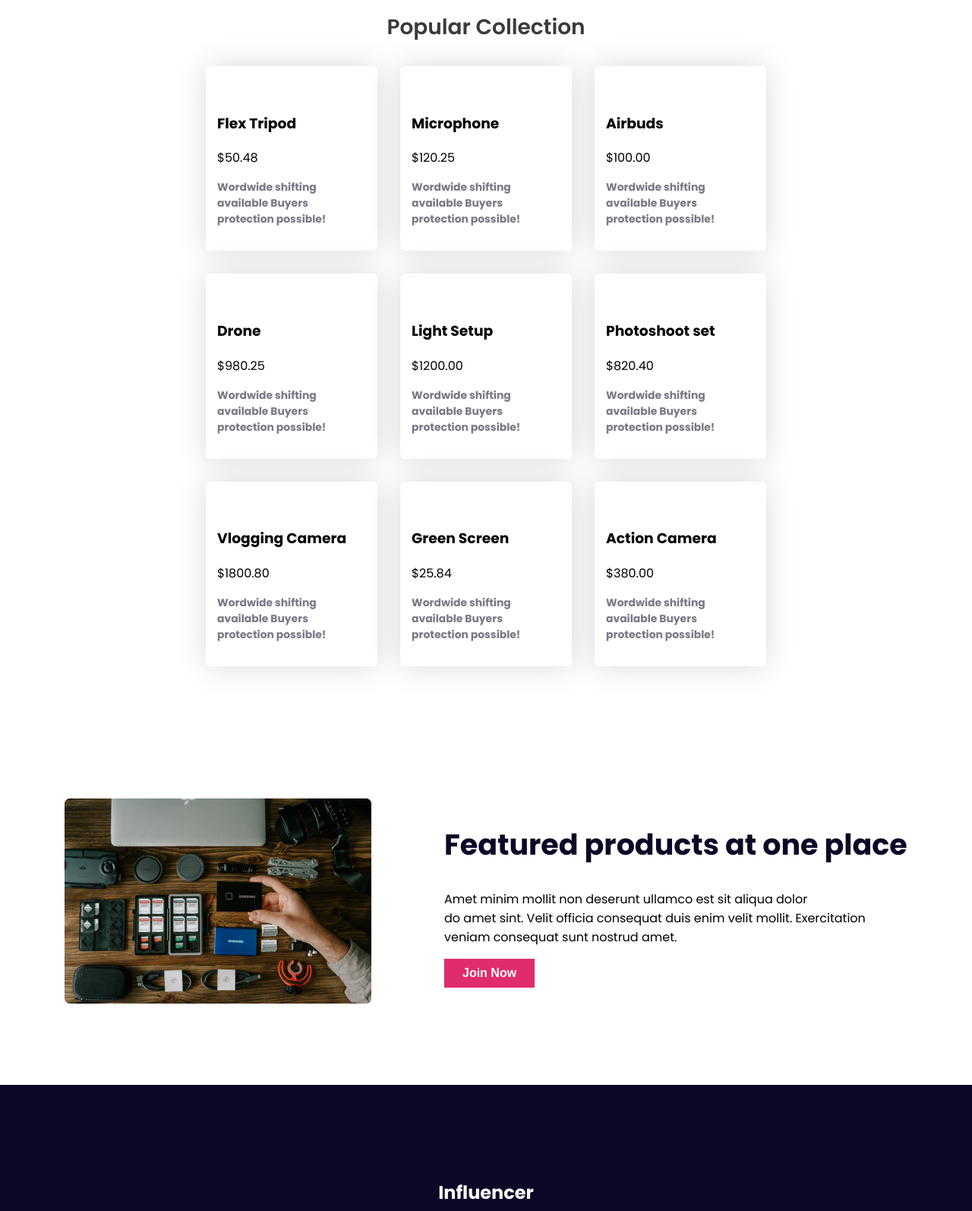
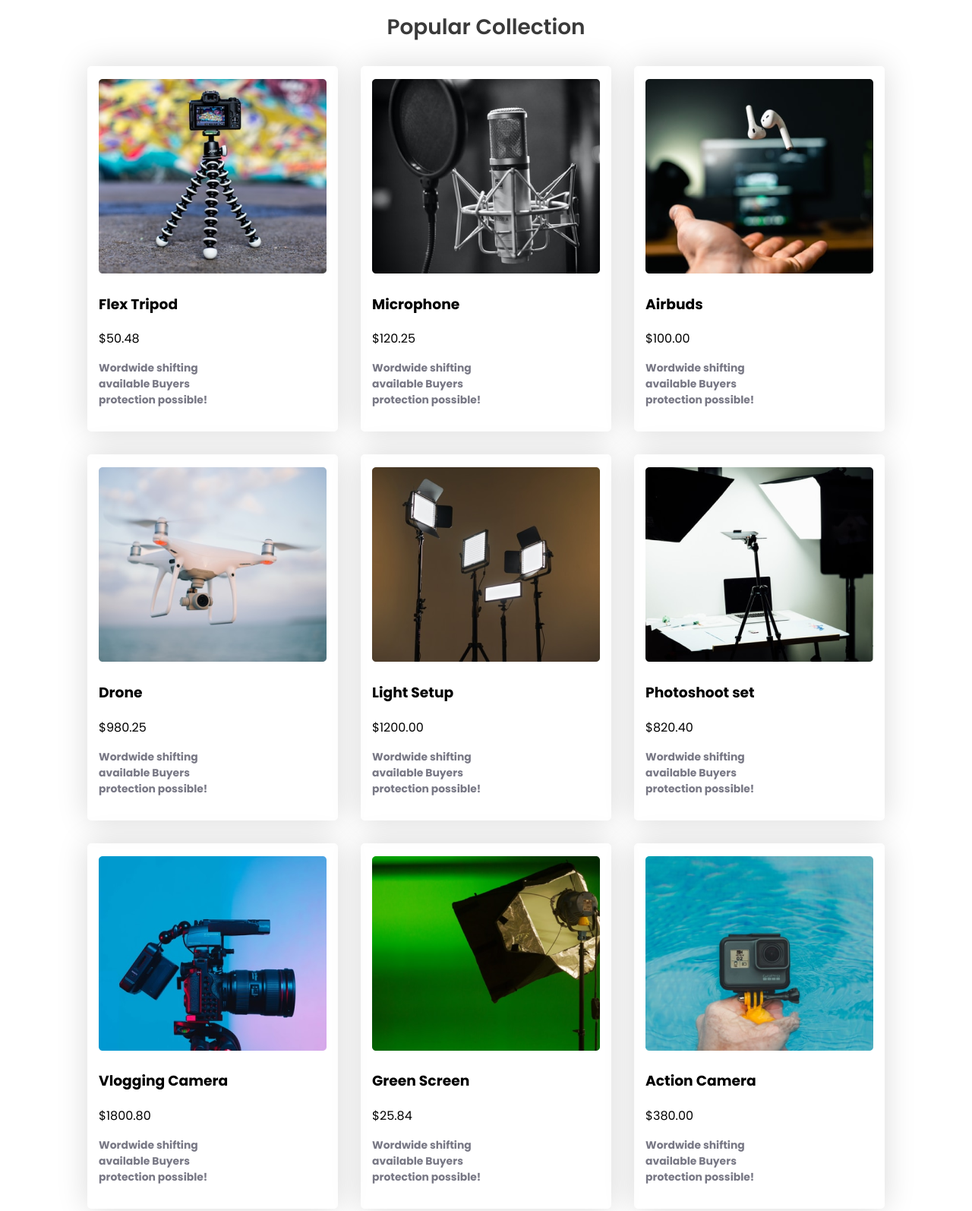
Before and after one commit to ahmedziaussalam1977/influencer-gear-websites, a plain HTML site: page index.html in a window 1280 px wide. Shown: the part 1060-2654 px from the top of the page at 76% size. Drawn offline with Linux system fonts and the light colour scheme; the site is published under a folder, as on GitHub Pages, so addresses that start at the root find nothing.

Commit message:
Image Issues fixed

```diff
--- a/index.html
+++ b/index.html
@@ -5,7 +5,6 @@
     <meta name="viewport" content="width=device-width, initial-scale=1.0" />
     <title>Influencer Gear</title>
     <link rel="stylesheet" href="styles/style.css" />
-    <link rel="stylesheet" href="styles/general.css" />
   </head>
   <body>
     <header>
@@ -23,9 +22,9 @@
               ><img
                 class="menu-icon"
                 width="24px"
-                src="/images/magnifying-glass.png"
-                alt=""
-            /></a>
+                src="images/magnifying-glass.png"
+                alt="" />
+            </a>
           </li>
           <li>
             <a href=""
@@ -50,7 +49,7 @@
             <button class="cta-1">Preebook now</button>
           </div>
           <div class="banner-img">
-            <img width="440px" src="/images/main-camera.png" alt="" />
+            <img width="440px" src="images/main-camera.png" alt="" />
           </div>
         </div>
       </section>
@@ -71,7 +70,7 @@
         <div class="section-title">Popular Collection</div>
         <div class="card-container">
           <div class="card-content">
-            <img src="/images/tripod.png" alt="" />
+            <img src="images/tripod.png" alt="" />
             <h3 class="card-title">Flex Tripod</h3>
             <p class="card-price">$50.48</p>
             <p class="card-description">
@@ -79,7 +78,7 @@
             </p>
           </div>
           <div class="card-content">
-            <img src="/images/mic.png" alt="" />
+            <img src="images/mic.png" alt="" />
             <h3 class="card-title">Microphone</h3>
             <p class="card-price">$120.25</p>
             <p class="card-description">
@@ -87,7 +86,7 @@
             </p>
           </div>
           <div class="card-content">
-            <img src="/images/airpod.png" alt="" />
+            <img src="images/airpod.png" alt="" />
             <h3 class="card-title">Airbuds</h3>
             <p class="card-price">$100.00</p>
             <p class="card-description">
@@ -95,7 +94,7 @@
             </p>
           </div>
           <div class="card-content">
-            <img src="/images/drone.png" alt="" />
+            <img src="images/drone.png" alt="" />
             <h3 class="card-title">Drone</h3>
             <p class="card-price">$980.25</p>
             <p class="card-description">
@@ -103,7 +102,7 @@
             </p>
           </div>
           <div class="card-content">
-            <img src="/images/lights.png" alt="" />
+            <img src="images/lights.png" alt="" />
             <h3 class="card-title">Light Setup</h3>
             <p class="card-price">$1200.00</p>
             <p class="card-description">
@@ -111,7 +110,7 @@
             </p>
           </div>
           <div class="card-content">
-            <img src="/images/setup.png" alt="" />
+            <img src="images/setup.png" alt="" />
             <h3 class="card-title">Photoshoot set</h3>
             <p class="card-price">$820.40</p>
             <p class="card-description">
@@ -119,7 +118,7 @@
             </p>
           </div>
           <div class="card-content">
-            <img src="/images/camera.png" alt="" />
+            <img src="images/camera.png" alt="" />
             <h3 class="card-title">Vlogging Camera</h3>
             <p class="card-price">$1800.80</p>
             <p class="card-description">
@@ -127,7 +126,7 @@
             </p>
           </div>
           <div class="card-content">
-            <img src="/images/single-light.png" alt="" />
+            <img src="images/single-light.png" alt="" />
             <h3 class="card-title">Green Screen</h3>
             <p class="card-price">$25.84</p>
             <p class="card-description">
@@ -135,7 +134,7 @@
             </p>
           </div>
           <div class="card-content">
-            <img src="/images/action.png" alt="" />
+            <img src="images/action.png" alt="" />
             <h3 class="card-title">Action Camera</h3>
             <p class="card-price">$380.00</p>
             <p class="card-description">
```
